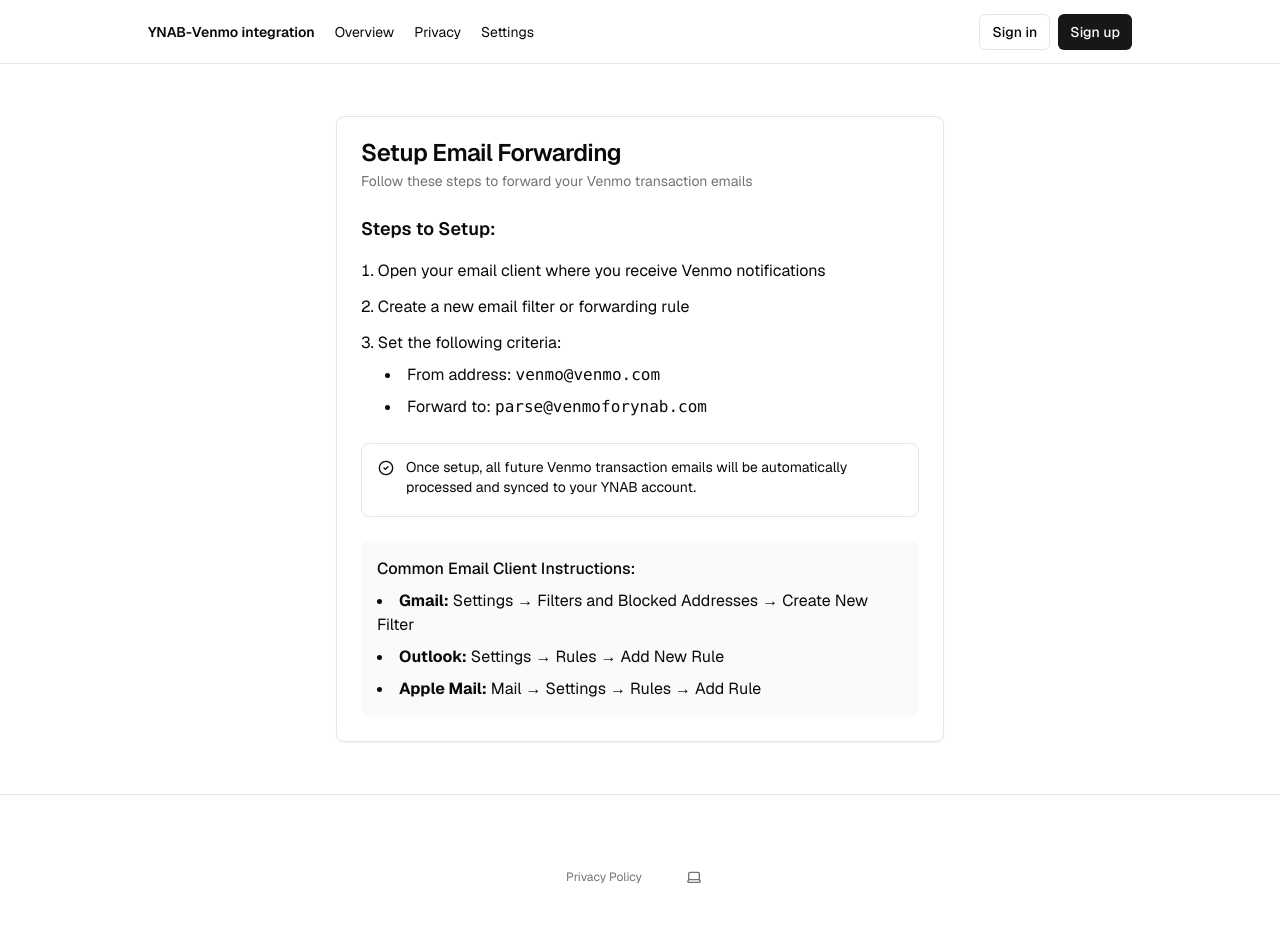
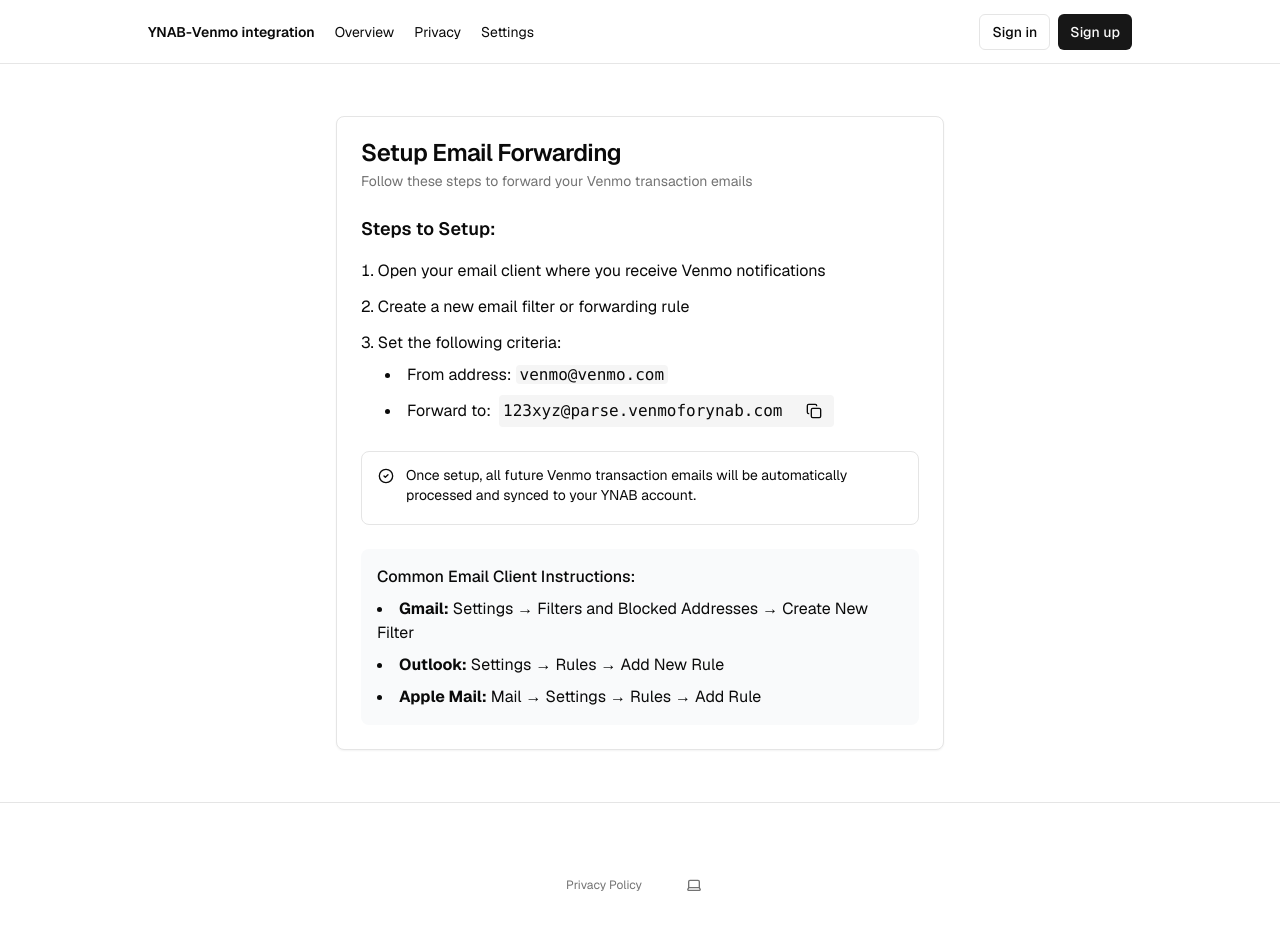
Before and after one commit to hcussen/ynab-venmo-v2, a Next.js app in the folder frontend/: page /protected/setup-email in a window 1280 px wide. Shown: the top 930 px of the page. Built offline with nearby package versions, Linux system fonts and the light colour scheme; no server answers.

Commit message:
make email slug copy-able

```diff
--- a/frontend/src/app/globals.css
+++ b/frontend/src/app/globals.css
@@ -66,4 +66,8 @@
   body {
     @apply bg-background text-foreground;
   }
+
+  code {
+    @apply bg-muted px-1 rounded;
+  }
 }
--- a/frontend/src/app/protected/setup-email/page.tsx
+++ b/frontend/src/app/protected/setup-email/page.tsx
@@ -1,8 +1,26 @@
-import { Card, CardContent, CardDescription, CardHeader, CardTitle } from '@/components/ui/card'
-import { Alert, AlertDescription } from '@/components/ui/alert'
-import { CheckCircle2 } from 'lucide-react'
+"use client"
+import {
+  Card,
+  CardContent,
+  CardDescription,
+  CardHeader,
+  CardTitle,
+} from "@/components/ui/card"
+import { Alert, AlertDescription } from "@/components/ui/alert"
+import { Button } from "@/components/ui/button"
+import { CheckCircle2, Copy, Check } from "lucide-react"
+import { useState } from "react"
 
 export default function SetupEmailPage() {
+  const emailSlug = "123xyz"
+  const [copied, setCopied] = useState(false)
+
+  const copyEmail = async () => {
+    const email = `${emailSlug}@parse.venmoforynab.com`
+    await navigator.clipboard.writeText(email)
+    setCopied(true)
+    setTimeout(() => setCopied(false), 2000)
+  }
   return (
     <div className="container mx-auto py-8 max-w-2xl">
       <Card>
@@ -16,12 +34,36 @@
           <div className="space-y-4">
             <h3 className="text-lg font-semibold">Steps to Setup:</h3>
             <ol className="list-decimal list-inside space-y-3">
-              <li>Open your email client where you receive Venmo notifications</li>
+              <li>
+                Open your email client where you receive Venmo notifications
+              </li>
               <li>Create a new email filter or forwarding rule</li>
-              <li>Set the following criteria:
+              <li>
+                Set the following criteria:
                 <ul className="list-disc list-inside ml-6 mt-2 space-y-2">
-                  <li>From address: <code>venmo@venmo.com</code></li>
-                  <li>Forward to: <code>parse@venmoforynab.com</code></li>
+                  <li>
+                    From address: <code>venmo@venmo.com</code>
+                  </li>
+                  {/* These selectors apply to the direct children of the li to keep everything on the same line while preserving the marker of the li*/}
+                  <li className="[&>*]:inline-flex [&>*]:items-center [&>*]:gap-2">
+                    Forward to:{" "}
+                    <code className="ml-1">
+                      {`${emailSlug}@parse.venmoforynab.com`}
+                      <Button
+                        variant="ghost"
+                        size="sm"
+                        onClick={copyEmail}
+                        className="h-8 px-2 ml-2"
+                      >
+                        {copied ? (
+                          <Check className="h-4 w-4" />
+                        ) : (
+                          <Copy className="h-4 w-4" />
+                        )}
+                        <span className="sr-only">Copy email address</span>
+                      </Button>
+                    </code>
+                  </li>
                 </ul>
               </li>
             </ol>
@@ -30,16 +72,26 @@
           <Alert>
             <CheckCircle2 className="h-4 w-4" />
             <AlertDescription>
-              Once setup, all future Venmo transaction emails will be automatically processed and synced to your YNAB account.
+              Once setup, all future Venmo transaction emails will be
+              automatically processed and synced to your YNAB account.
             </AlertDescription>
           </Alert>
 
           <div className="bg-gray-50 p-4 rounded-lg">
-            <h4 className="font-medium mb-2">Common Email Client Instructions:</h4>
+            <h4 className="font-medium mb-2">
+              Common Email Client Instructions:
+            </h4>
             <ul className="list-disc list-inside space-y-2">
-              <li><strong>Gmail:</strong> Settings → Filters and Blocked Addresses → Create New Filter</li>
-              <li><strong>Outlook:</strong> Settings → Rules → Add New Rule</li>
-              <li><strong>Apple Mail:</strong> Mail → Settings → Rules → Add Rule</li>
+              <li>
+                <strong>Gmail:</strong> Settings → Filters and Blocked Addresses
+                → Create New Filter
+              </li>
+              <li>
+                <strong>Outlook:</strong> Settings → Rules → Add New Rule
+              </li>
+              <li>
+                <strong>Apple Mail:</strong> Mail → Settings → Rules → Add Rule
+              </li>
             </ul>
           </div>
         </CardContent>
```
